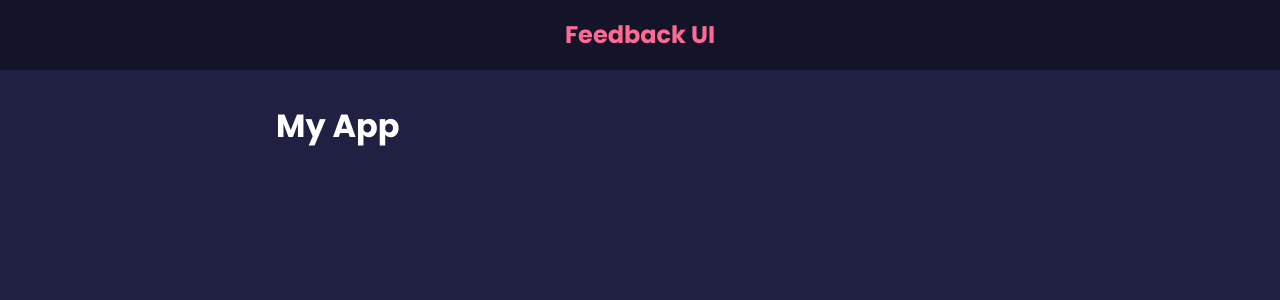
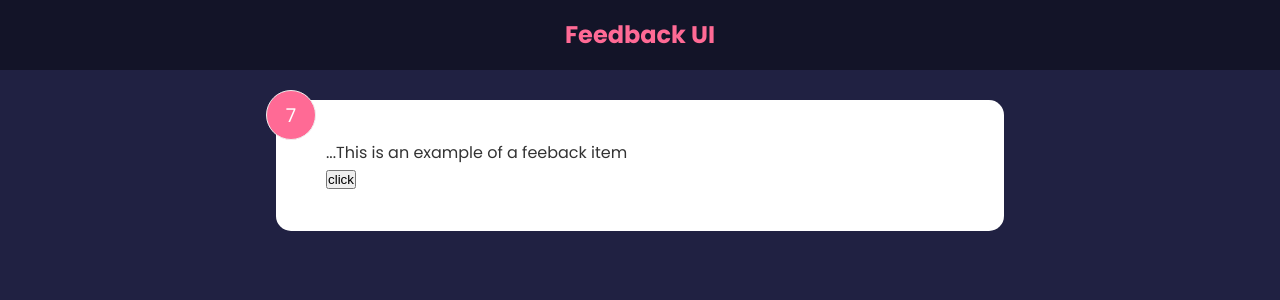
Before and after one commit to slmulti/my-feedback-app, a React (Create React App) app: page / in a window 1280 px wide. Shown: the top 300 px of the page. Built offline with nearby package versions, Linux system fonts and the light colour scheme.

Commit message:
state and useState hook

```diff
--- a/src/App.js
+++ b/src/App.js
@@ -1,4 +1,5 @@
 import Header from "./components/Header";
+import FeedbackItem from "./components/FeedbackItem";
 
 function App() {
     //===============================================================
@@ -60,7 +61,7 @@
         <>
             <Header />
             <div className="container">
-                <h1>My App</h1>
+                <FeedbackItem />
             </div>
         </>
     );
--- /dev/null
+++ b/src/components/FeedbackItem.jsx
@@ -0,0 +1,24 @@
+import React from "react";
+import { useState } from "react";
+
+function FeedbackItem() {
+    const [rating, setRating] = useState(7);
+    const [text, setText] = useState("...This is an example of a feeback item");
+
+    const handleClick = () => {
+        setRating((prev) => {
+            console.log(prev);
+            return prev + 1;
+        });
+    };
+
+    return (
+        <div className="card">
+            <div className="num-display">{rating}</div>
+            <div className="text-display">{text}</div>
+            <button onClick={handleClick}>click</button>
+        </div>
+    );
+}
+
+export default FeedbackItem;
```
